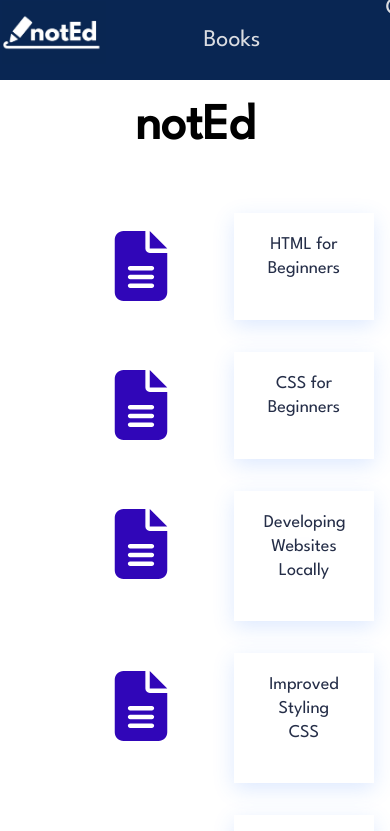
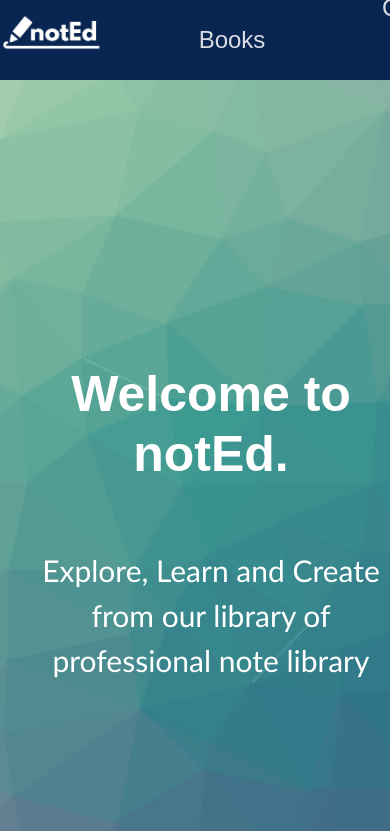
Before and after one commit to ericnberwick/React-Firebase-Authentication, a React (Create React App) app: page / in a window 390 px wide. Shown: the top 831 px of the page. Built offline with nearby package versions, Linux system fonts and the light colour scheme; no server answers.

Commit message:
landing page compl🇪🇹

```diff
--- a/src/components/App.js
+++ b/src/components/App.js
@@ -21,7 +21,7 @@
 import Photography from "../pages/Photography";
 import Trading from "../pages/Trading";
 import University from "../pages/University";
-
+import Landing from "./Landing";
 
 function App() {
 
@@ -33,7 +33,7 @@
         <Router>
           <AuthProvider>
             <Switch>
-              <Route path="/" element={<Main/>} />
+              <Route path="/" element={<Landing/>} />
               <Route exact path="/home" element={<PrivateRoute><Dashboard/></PrivateRoute>} />
               <Route exact path="/update-profile" element={<PrivateRoute><UpdateProfile/></PrivateRoute>} />
               <Route path="/signup" element={<Signup/>} />
--- /dev/null
+++ b/src/components/Home.css
@@ -0,0 +1,86 @@
+.hero-container > h1 {
+  color: #fff;
+  font-size: 100px;
+  margin-top: -100px;
+}
+
+.hero-container > p {
+  margin-top: 8px;
+  color: #fff;
+  font-size: 32px;
+  font-family: "Trebuchet MS", "Lucida Sans Unicode", "Lucida Grande",
+    "Lucida Sans", Arial, sans-serif;
+}
+
+.hero-btns .btn {
+  margin: 6px;
+  background-color: white;
+}
+.fa-play-circle {
+  margin-left: 4px;
+}
+
+@media screen and (max-width: 960px) {
+  .hero-container > h1 {
+    font-size: 70px;
+    margin-top: -150px;
+  }
+}
+
+@media screen and (max-width: 768px) {
+  .hero-container > h1 {
+    font-size: 50px;
+    margin-top: -100px;
+  }
+
+  .btns2 {
+    border-radius: 10px;
+  }
+
+  .hero-container > p {
+    font-size: 30px;
+  }
+
+  .btn-mobile {
+    display: block;
+    text-decoration: none;
+  }
+
+  .btn {
+    width: 100%;
+  }
+}
+* {
+  box-sizing: border-box;
+  margin: 0;
+  padding: 0;
+  font-family: "PT Sans", sans-serif;
+}
+
+.background-image {
+  object-fit: cover;
+  width: 100%;
+  height: 100%;
+  position: fixed;
+  bottom: 0%;
+  left: 0%;
+  opacity: 0.88;
+  z-index: -1;
+}
+
+.image2 {
+  width: 500px;
+  height: 400px;
+  border-radius: 10px;
+}
+
+.hero-container {
+  /* background: url('/images/img-home.jpg') center center/cover no-repeat; */
+  height: 120.5vh;
+  width: 100%;
+  display: flex;
+  flex-direction: column;
+  justify-content: center;
+  align-items: center;
+  object-fit: contain;
+}
--- /dev/null
+++ b/src/components/Landing.js
@@ -0,0 +1,27 @@
+import React from "react";
+import { Link } from "react-router-dom";
+import "./Home.css";
+import PlantBackground from "../pics/back1.png";
+import { useContext } from "react";
+import FbNavbar from "../FbNavbar";
+/**
+ * Home section of our website
+ * @returns
+ */
+function Landing() {
+  return (
+    <>
+    <FbNavbar />
+      <div className="hero-container">
+        <img className="background-image" src={PlantBackground}></img>
+        <h1 style={{ color: "white", marginTop: 10 }}>Welcome to notEd.</h1>
+        <p style={{ color: "white" }}>
+          Explore, Learn and Create from our library of professional note library
+        </p>
+
+      </div>
+    </>
+  );
+}
+
+export default Landing;
```
Also changed, not shown: src/pics/back1.png (added).
